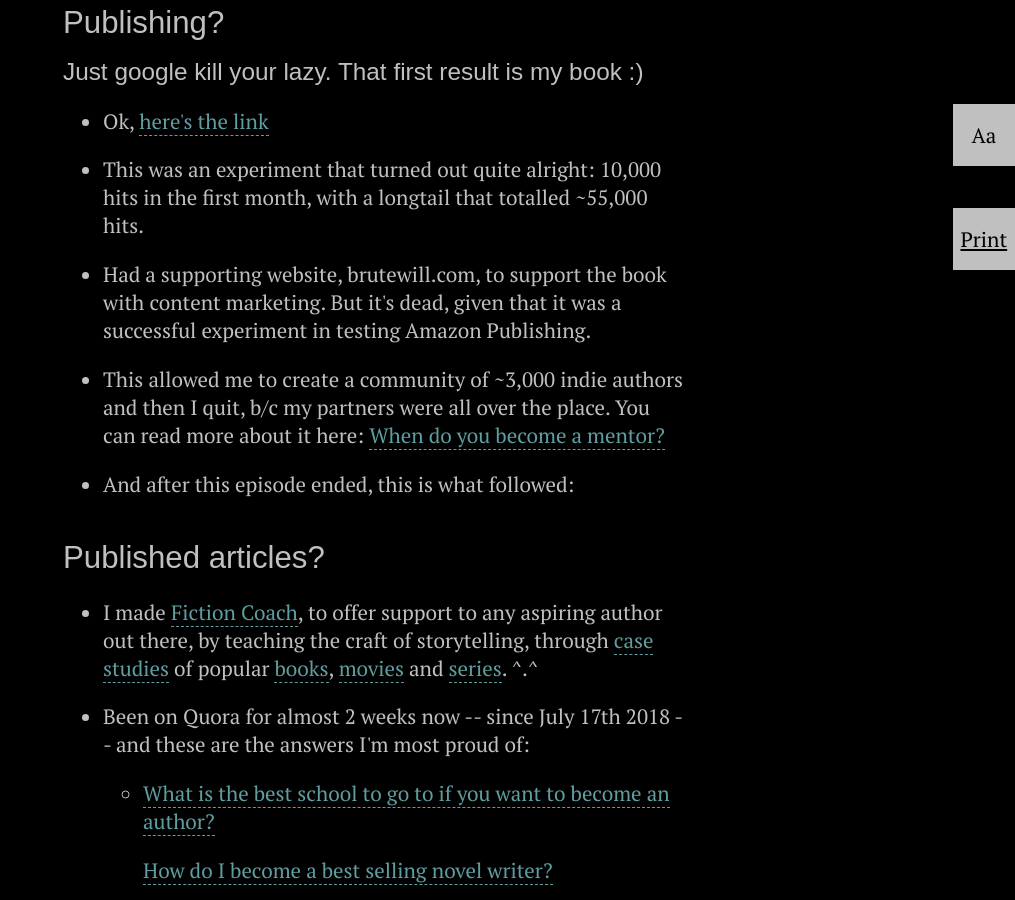
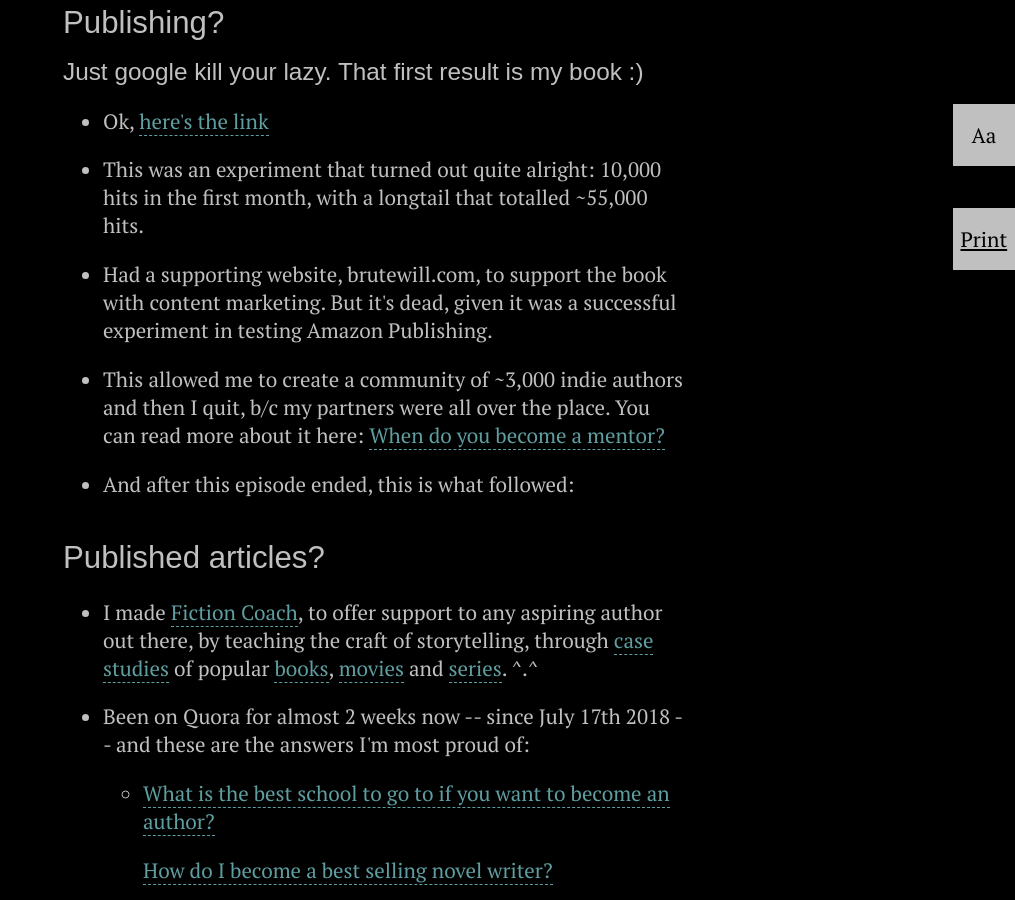
Before and after one commit to jscoox/jscoox.github.com, a Jekyll site: the page richard-crimson.html, which Jekyll copies as it is, in a window 1280 px wide and 900 px high, scrolled down 658 px. Shown: the whole window, without its empty margins (265-1280 px from the left). Built offline with Jekyll 4.4.1, drawn with Linux system fonts in a browser that asks for light colours; some web fonts are replaced.

Commit message:
Update richard-crimson.html

```diff
--- a/richard-crimson.html
+++ b/richard-crimson.html
@@ -75,7 +75,7 @@
       <ul>
         <li><p>Ok, <a target="_blank" href="https://www.amazon.com/Kill-Your-Lazy-Alexandru-Okros-ebook/dp/B01E4H3RSG">here's the link</a></p></li>
         <li><p>This was an experiment that turned out quite alright: 10,000 hits in the first month, with a longtail that totalled ~55,000 hits.</p></li>
-        <li><p>Had a supporting website, brutewill.com, to support the book with content marketing. But it's dead, given that it was a successful experiment in testing Amazon Publishing.</p></li>
+        <li><p>Had a supporting website, brutewill.com, to support the book with content marketing. But it's dead, given it was a successful experiment in testing Amazon Publishing.</p></li>
         <li><p>This allowed me to create a community of ~3,000 indie authors and then I quit, b/c my partners were all over the place. You can read more about it here: <a href="https://medium.com/@theplotdude/when-do-you-become-a-mentor-or-the-early-obi-wan-kenobi-c26a0aac27d1">When do you become a mentor?</a></p></li>
         <li><p>And after this episode ended, this is what followed:</p></li>
       </ul>
```
